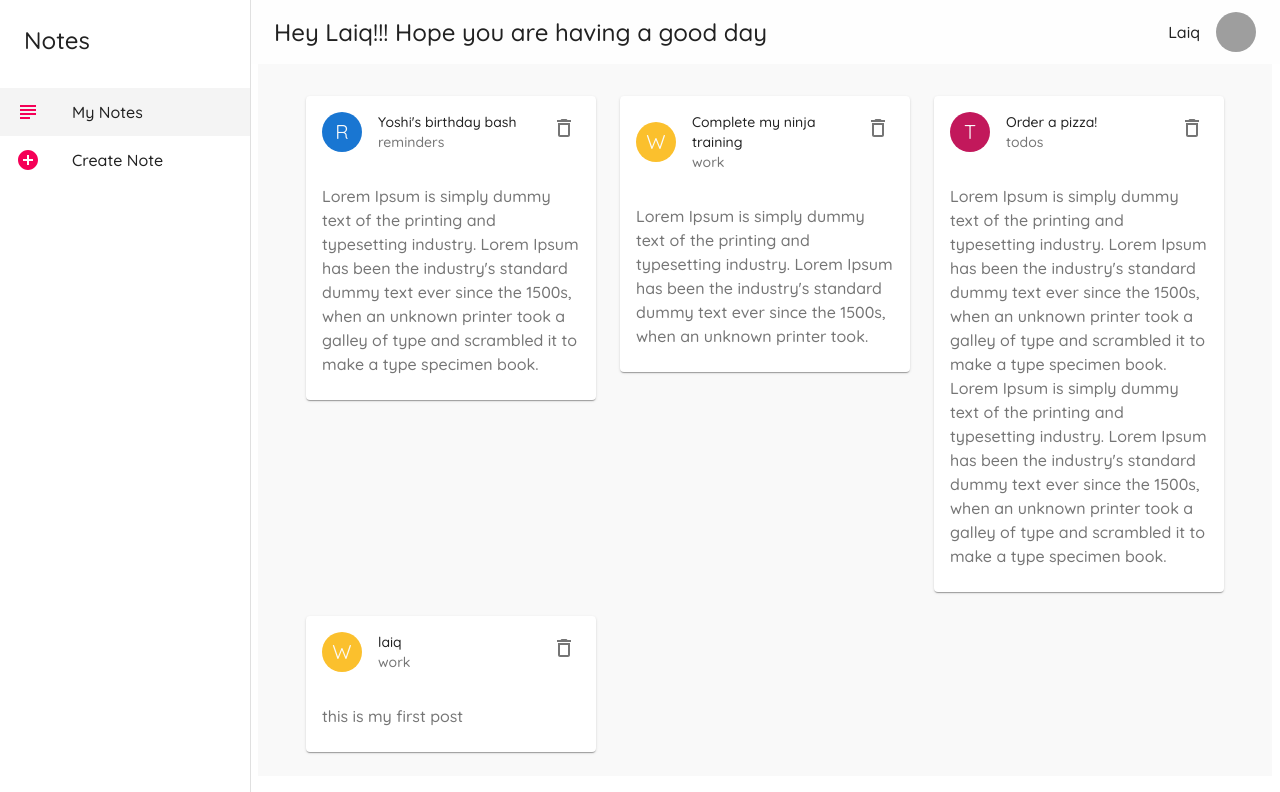
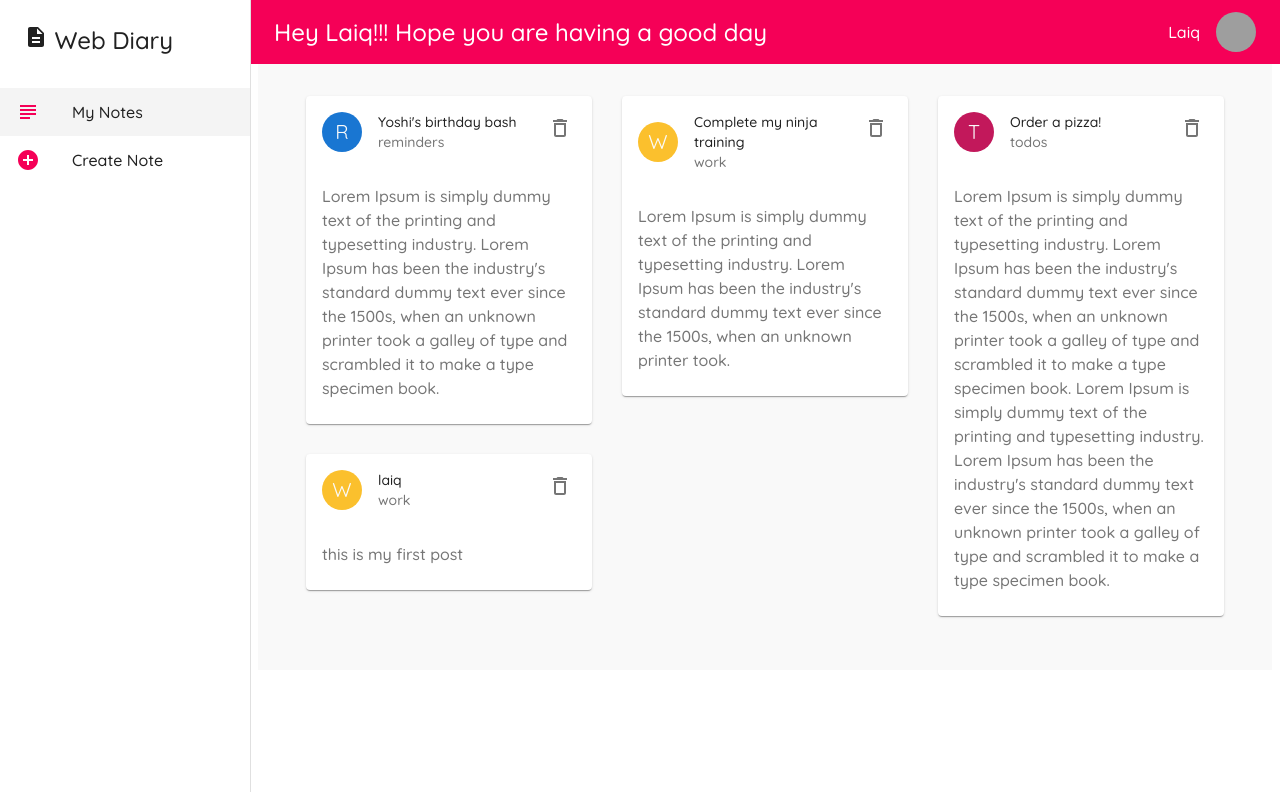
Before and after one commit to laiqbudye/notes-app-material-ui, a React (Create React App) app: page / in a window 1280 px wide. Shown: the top 792 px of the page. Built offline with nearby package versions, Linux system fonts and the light colour scheme; data requests are answered from the project's data file; grey boxes are pictures that could not be loaded.

Commit message:
Masonry Css || removed grid layout & applied masonry css to properly utilise space by note cards.. (it was leaving space in between with grids)

```diff
--- a/package.json
+++ b/package.json
@@ -10,6 +10,7 @@
     "@testing-library/user-event": "^12.8.3",
     "react": "^17.0.2",
     "react-dom": "^17.0.2",
+    "react-masonry-css": "^1.0.16",
     "react-router": "^6.0.2",
     "react-router-dom": "^5.2.0",
     "react-scripts": "4.0.3",
--- a/src/components/Layout.js
+++ b/src/components/Layout.js
@@ -11,6 +11,7 @@
 import Avatar from '@material-ui/core/Avatar';
 import AppBar from '@material-ui/core/AppBar';
 import ToolBar from '@material-ui/core/ToolBar';
+import DescriptionIcon from '@material-ui/icons/Description';
 
 const drawerWidth = 250;
 
@@ -69,7 +70,7 @@
 
     return (
         <div className={classes.root}>
-            <AppBar className={classes.appbar}
+            <AppBar color='secondary' className={classes.appbar}
                 elevation={0}
             >
                 <ToolBar>
@@ -91,7 +92,7 @@
             >
                 <div>
                     <Typography variant='h5' className={classes.title}>
-                        Notes
+                         <DescriptionIcon /> Web Diary
                     </Typography>
                 </div>
 
--- a/src/index.css
+++ b/src/index.css
@@ -1 +1,19 @@
 @import url('https://fonts.googleapis.com/css2?family=Quicksand:wght@400;500;600;700&display=swap');
+
+/* this is css from react-masonry-css npm website */
+.my-masonry-grid {
+    display: -webkit-box; /* Not needed if autoprefixing */
+    display: -ms-flexbox; /* Not needed if autoprefixing */
+    display: flex;
+    margin-left: -30px; /* gutter size offset */
+    width: auto;
+  }
+  .my-masonry-grid_column {
+    padding-left: 30px; /* gutter size */
+    background-clip: padding-box;
+  }
+
+  /* Style your items */
+  .my-masonry-grid_column > div { /* change div to reference your elements you put in <Masonry> */
+    margin-bottom: 30px;
+  }
--- a/src/pages/Notes.js
+++ b/src/pages/Notes.js
@@ -1,6 +1,6 @@
 import React, { useState, useEffect } from 'react';
 import Container from '@material-ui/core/Container';
-import Grid from '@material-ui/core/Grid';
+import Masonry from 'react-masonry-css'
 import NoteCard from '../components/NoteCard';
 
 function Notes() {
@@ -24,15 +24,25 @@
         setNotes(updatedNotes);
     }
 
+    const breakpoints = {
+        default: 3,
+        1100: 2,
+        700: 1
+    }
+
     return (
         <Container>
-            <Grid container spacing={3}>
+            <Masonry
+                breakpointCols={breakpoints}
+                className="my-masonry-grid"
+                columnClassName="my-masonry-grid_column"
+            >
                 {notes && notes.map(note => (
-                    <Grid item key={note.id} xs={12} md={6} lg={4}>
+                    <div item key={note.id} xs={12} md={6} lg={4}>
                         <NoteCard note={note} handleNoteDelete={handleNoteDelete} />
-                    </Grid>
+                    </div>
                 ))}
-            </Grid>
+            </Masonry>
         </Container>
     )
 }
```
Also changed, not shown: 1 other file (tests, documents, lock files or other folders).
